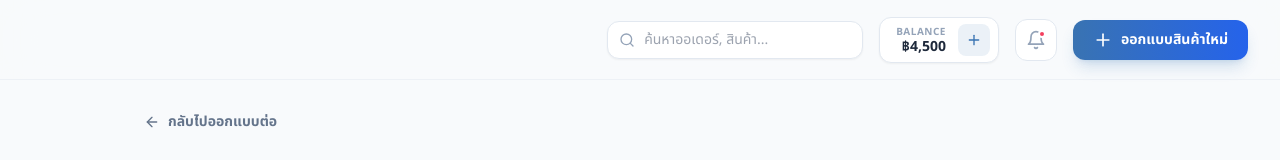
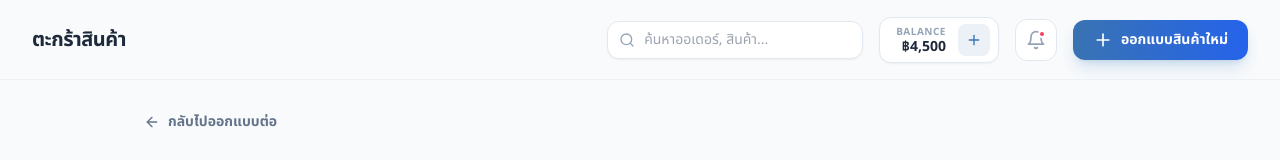
Before and after one commit to LOSTXKER/Anajak-POD, a Next.js app: page /cart in a window 1280 px wide. Shown: the top 160 px of the page. Built offline with nearby package versions, Linux system fonts and the light colour scheme.

Commit message:
Fix build errors and update next.config.js for Firebase deployment

```diff
--- a/next.config.js
+++ b/next.config.js
@@ -1,6 +1,5 @@
 /** @type {import('next').NextConfig} */
 const nextConfig = {
-  output: 'export',
   images: {
     unoptimized: true,
     domains: ['placehold.co'],
--- a/src/app/cart/CartClient.tsx
+++ b/src/app/cart/CartClient.tsx
@@ -73,7 +73,7 @@ export default function CartClient() {
 
   return (
     <div className="min-h-screen bg-slate-50">
-        <Header />
+        <Header title="ตะกร้าสินค้า" />
 
         <main className="max-w-5xl mx-auto px-4 py-8">
             <div className="flex items-center gap-2 mb-8 text-slate-500 hover:text-ci-blue transition-colors w-fit">
--- a/src/app/checkout/CheckoutClient.tsx
+++ b/src/app/checkout/CheckoutClient.tsx
@@ -59,7 +59,7 @@ export default function CheckoutClient() {
   if (step === 3) {
     return (
       <div className="min-h-screen bg-slate-50">
-        <Header />
+        <Header title="สั่งซื้อสินค้า" />
         <div className="max-w-md mx-auto mt-20 p-8 bg-white rounded-3xl shadow-sm border border-slate-100 text-center">
           <div className="w-20 h-20 bg-green-100 rounded-full flex items-center justify-center mx-auto mb-6 text-green-600">
             <Check className="w-10 h-10" />
@@ -81,7 +81,7 @@ export default function CheckoutClient() {
 
   return (
     <div className="min-h-screen bg-slate-50">
-      <Header />
+      <Header title="สั่งซื้อสินค้า" />
 
       <main className="max-w-6xl mx-auto px-4 py-8">
         <div className="flex flex-col lg:flex-row gap-8">
```
